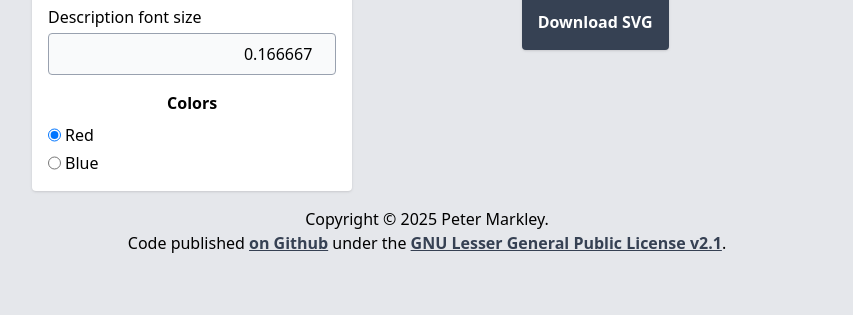
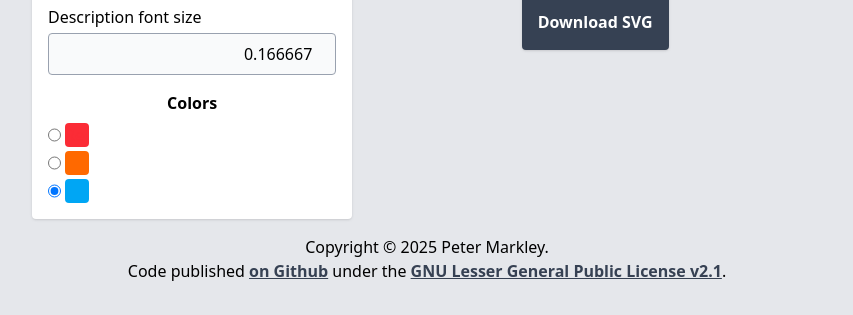
Before and after one commit to petermarkley/fetc_maker, a plain HTML site: page index.html in a window 1280 px wide. Shown: the part 789-1104 px from the top of the page, without its empty margins (213-1066 px from the left). Drawn offline with nearby package versions, Linux system fonts and the light colour scheme.

Commit message:
Restyle color selector, add orange

```diff
--- a/index.html
+++ b/index.html
@@ -62,12 +62,16 @@
             <h2 class="text-center font-bold">Colors</h2>
             <div class="flex flex-col gap-1 items-start">
               <div class="flex flex-row gap-1">
-                <input type="radio" id="swoosh_color_red" name="swoosh_color" v-model="swooshColorSelection" value="red"/>
-                <label for="swoosh_color_red">Red</label>
+                <input type="radio" id="swoosh_color_red" name="swoosh_color" v-model="swooshColorSelection" value="red" class="cursor-pointer"/>
+                <label for="swoosh_color_red" class="text-red-500 bg-red-500 block w-6 h-6 rounded overflow-hidden cursor-pointer">Red</label>
               </div>
               <div class="flex flex-row gap-1">
-                <input type="radio" id="swoosh_color_blue" name="swoosh_color" v-model="swooshColorSelection" value="blue"/>
-                <label for="swoosh_color_blue">Blue</label>
+                <input type="radio" id="swoosh_color_orange" name="swoosh_color" v-model="swooshColorSelection" value="orange" class="cursor-pointer"/>
+                <label for="swoosh_color_orange" class="text-orange-500 bg-orange-500 block w-6 h-6 rounded overflow-hidden cursor-pointer">Orange</label>
+              </div>
+              <div class="flex flex-row gap-1">
+                <input type="radio" id="swoosh_color_blue" name="swoosh_color" v-model="swooshColorSelection" value="blue" class="cursor-pointer"/>
+                <label for="swoosh_color_blue" class="text-sky-500 bg-sky-500 block w-6 h-6 rounded overflow-hidden cursor-pointer">Blue</label>
               </div>
             </div>
           </div>
@@ -382,12 +386,17 @@
             textDescription: "Lorem ipsum dolor",
             textHeadingSize: 0.25,
             textDescriptionSize: 0.166667,
-            swooshColorSelection: 'red',
+            swooshColorSelection: 'blue',
             swooshColorArray: {
               red: {
                 dark: '#cd4d4d',
                 light: '#ffb6ae',
                 border: '#ffb4a8',
+              },
+              orange: {
+                dark: '#cf6c22',
+                light: '#ffb66d',
+                border: '#ffc067',
               },
               blue: {
                 dark: '#4d92cd',
```
